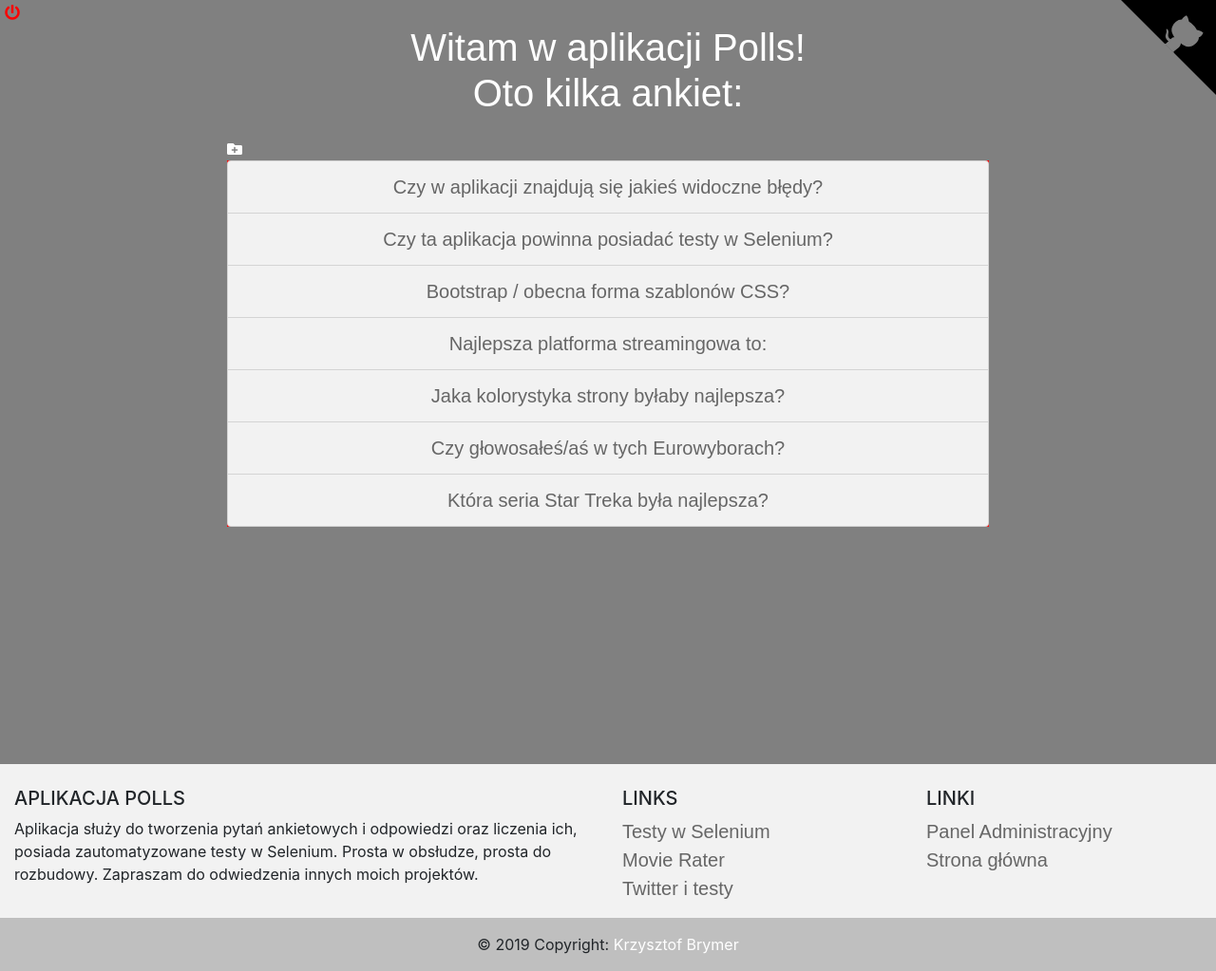
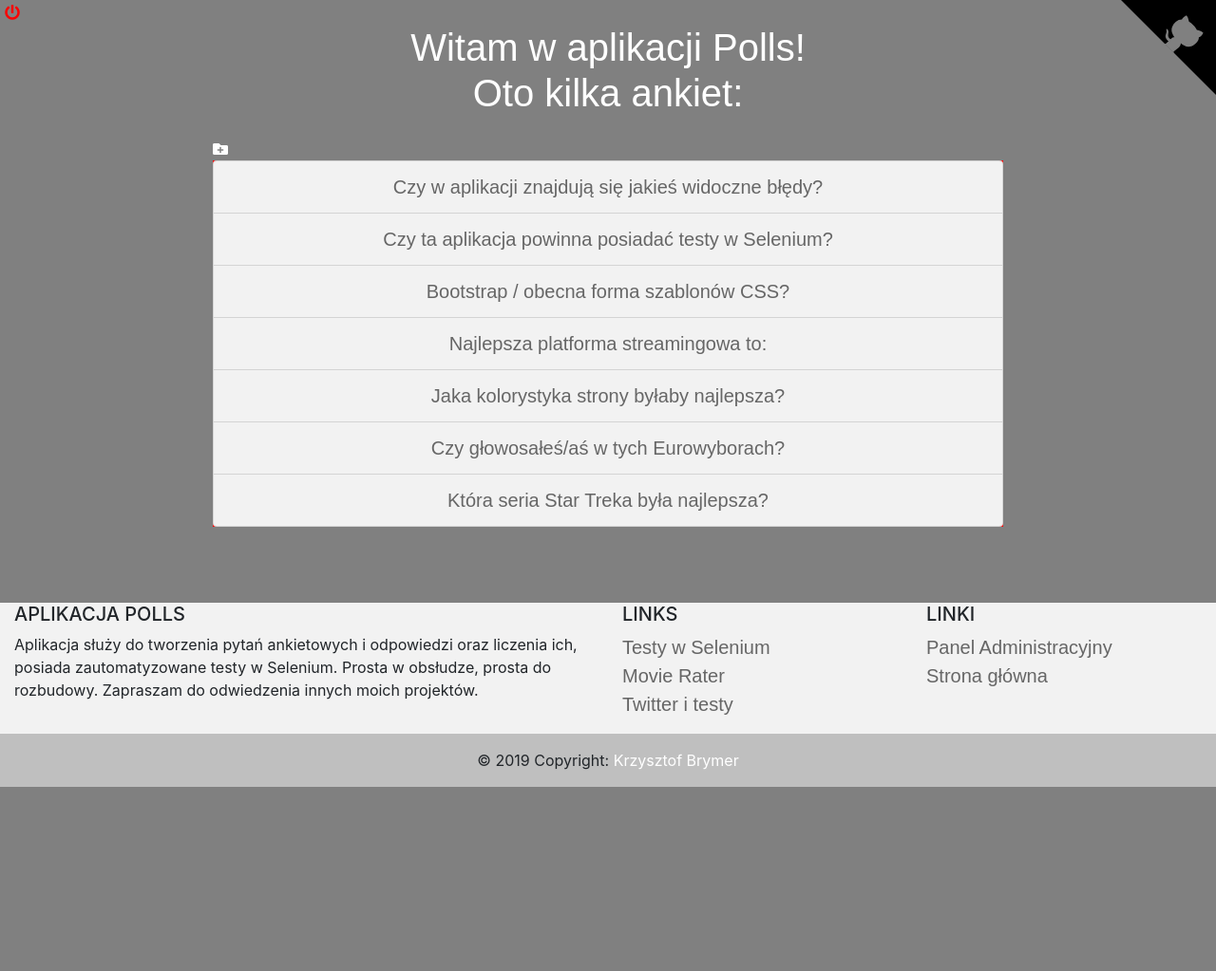
Before and after one commit to Sonny-skyez/Polls_Django_2.1, a Django app: page /polls/ in a window 1280 px wide. Shown: the whole page at 95% size. After the commit the page ends 829 px from the top, so only its background shows below. Run offline with Django 3.2, Linux system fonts and the light colour scheme; data comes from the database, SQL or seed files in the repository; both versions use the stored data as it was after the commit; some libraries are stand-ins or nearby versions.

Commit message:
Fixed footer problem solved

```diff
--- a/polls/templates/polls/index.html
+++ b/polls/templates/polls/index.html
@@ -5,7 +5,7 @@
 {% block body %}
 
 
-    <div class="container">
+    <div class="container-index">
 
         <h1 class="text-center">Witam w aplikacji Polls! <br/>Oto kilka ankiet:</h1>
 
--- a/static/polls/style.css
+++ b/static/polls/style.css
@@ -11,8 +11,12 @@ li a:hover {
 }
 
 
-body {
+html, body {
     background: grey;
+    height: 100%;
+    width: 100%;
+    margin: 0;
+    display: table;
 }
 
 
@@ -52,7 +56,13 @@ p1 {
 .container {
     width: 65%;
     margin: auto;
-    margin-bottom: 250px;
+}
+
+
+.container-index {
+    width: 65%;
+    margin: auto;
+    margin-bottom: 80px;
 }
 
 
@@ -76,6 +86,8 @@ p1 {
 
 .page-footer {
     background-color: #f2f2f2;
+    display: table-row;
+    height: 0;
 }
 
 
```
Also changed, not shown: db.sqlite3.
